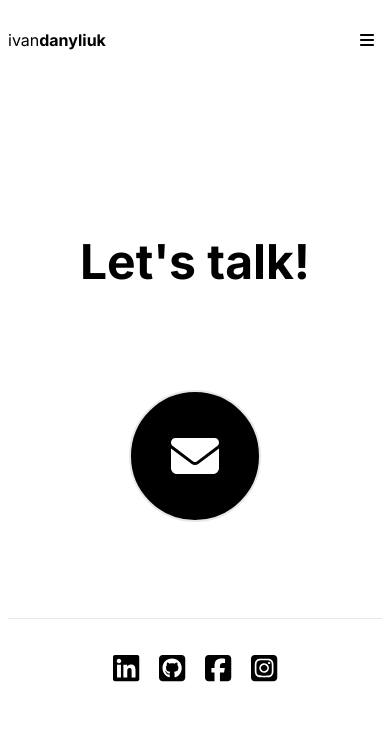
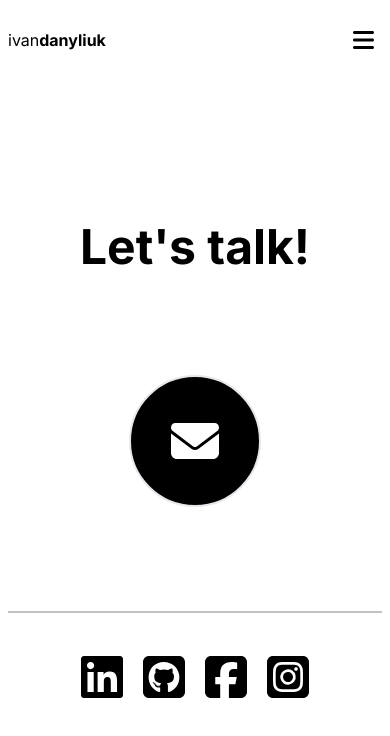
Before and after one commit to IvanDanyliuk/portfolio, a Next.js app: page /contact in a window 390 px wide. Shown: the top 736 px of the page. Built offline with nearby package versions, Linux system fonts and the light colour scheme.

Commit message:
fix styles

```diff
--- a/app/contact/page.tsx
+++ b/app/contact/page.tsx
@@ -5,14 +5,14 @@ import SocialMediaList from '@/components/SocialMediaList';
 
 export default function Contact() {
   return (
-    <div className='relative mx-auto py-6 w-full md:w-1/2 flex flex-col items-center'>
+    <div className='relative mx-auto py-6 w-full md:w-1/2 flex flex-col items-center overflow-hidden'>
       <h2 className='mb-10 font-bold text-5xl text-center'>Let's talk!</h2>
       <div>
         <Link href='mailto:ivandaniliuk@gmail.com' className='flex justify-center items-center my-16 p-10 text-5xl border-2 rounded-[50%] bg-black text-white pulse'>
           <FontAwesomeIcon icon={faEnvelope} />
         </Link>
       </div>
-      <hr className='my-8 w-full bg-gray-100 ' />
+      <div className='bg-gray-100 line' />
       <div>
         <SocialMediaList orientation='horizontal' />
       </div>
--- a/app/globals.css
+++ b/app/globals.css
@@ -19,6 +19,10 @@ main {
 }
 
 /* Layout */
+.nav-menu-mobile {
+  @apply animate-from-top;
+}
+
 .nav-link {
   @apply relative inline-block font-medium tracking-wide;
 }
@@ -40,11 +44,11 @@ main {
 }
 
 .socialMediaList__horizontal {
-  @apply flex w-full gap-5 justify-between items-center text-3xl;
+  @apply flex w-full gap-5 justify-between items-center text-5xl md:text-3xl;
 }
 
 .socialMediaList__vertical {
-  @apply flex flex-col w-full justify-center content-between text-3xl;
+  @apply flex flex-col w-full justify-center content-between text-5xl md:text-3xl;
 }
 
 .btn {
@@ -54,6 +58,19 @@ main {
 .btn__fixed-length {
   @apply w-72;
 }
+
+.field-container {
+  @apply w-full flex flex-col;
+}
+
+.field-label {
+  @apply mb-2 text-text-primary font-medium text-base;
+}
+
+.field {
+  @apply px-3 py-2 border-2 border-gray-100 rounded-md;
+}
+
 
 /* Home Page */
 .mainHeading {
@@ -65,35 +82,11 @@ main {
 }
 
 .greeting-block {
-  animation-duration: 3s;
-  animation-name: greeting;
-  animation-direction: alternate;
-}
-
-@keyframes greeting {
-  from {
-    left: -100%;
-  }
-
-  to {
-    left: 0;
-  }
+  @apply animate-from-left
 }
 
 .btns-block {
-  animation-duration: 3s;
-  animation-name: buttons;
-  animation-direction: alternate;
-}
-
-@keyframes buttons {
-  from {
-    margin-right: -100%;
-  }
-
-  to {
-    margin-right: 0;
-  }
+  @apply animate-from-right
 }
 
 .social-media {
@@ -115,32 +108,34 @@ main {
   @apply w-72 px-6 py-2 border-2 border-black rounded-3xl hover:bg-black text-center hover:text-white transition ;
 }
 
+
 /* About Page */
+
 
 /* Projects Page */
 
+
 /* Contact Page */
-.field-container {
-  @apply w-full flex flex-col;
+.pulse {
+  @apply animate-pulse;
 }
 
-.field-label {
-  @apply mb-2 text-text-primary font-medium text-base;
+.heading-block {
+  animation-duration: 3s;
+  animation-name: greeting;
+  animation-direction: alternate;
 }
 
-.field {
-  @apply px-3 py-2 border-2 border-gray-100 rounded-md;
+@keyframes heading {
+  from {
+    margin-bottom: -100%;
+  }
+
+  to {
+    margin-bottom: 0;
+  }
 }
 
-.pulse {
-  animation: pulse-animation 2s infinite;
+.line {
+  @apply my-10 w-0 h-[2px] mx-auto animate-from-center
 }
-
-@keyframes pulse-animation {
-  0% {
-    box-shadow: 0 0 0 0px rgba(0, 0, 0, 0.2);
-  }
-  100% {
-    box-shadow: 0 0 0 50px rgba(0, 0, 0, 0);
-  }
-}
--- a/app/page.tsx
+++ b/app/page.tsx
@@ -11,7 +11,7 @@ export default function Home() {
           <h1 className='mainHeading'>Hi! I am <strong className='font-bold'>Ivan Danyliuk</strong>.</h1>
           <h2 className='subHeading'>I am a creative frontend developer based in Ukraine</h2>
         </div>
-        <div className='w-full md:w-1/2 flex grow flex-col gap-5 items-center justify-center btns-block'>
+        <div className='relative w-full md:w-1/2 flex grow flex-col gap-5 items-center justify-center btns-block'>
           <Link
             href='/projects'
             className='cta-link'
--- a/components/Navbar.tsx
+++ b/components/Navbar.tsx
@@ -38,20 +38,20 @@ export default function Header() {
 
             <div className='absolute inset-y-0 right-0 flex items-center sm:hidden'>
               {/* Mobile menu button*/}
-              <Disclosure.Button className='relative inline-flex items-center justify-center p-2 text-black focus:outline-none focus:ring-2 focus:ring-inset focus:ring-white'>
+              <Disclosure.Button className='relative inline-flex items-center justify-center p-2 text-2xl text-black focus:outline-none focus:ring-2 focus:ring-inset focus:ring-white'>
                 <FontAwesomeIcon icon={faBars} />
               </Disclosure.Button>
             </div>
           </div>
 
-          <Disclosure.Panel className='sm:hidden absolute top-0 left-0 w-full h-full z-10 bg-white'>
-            <div className='p-3'>
-              <div className='w-full flex justify-end'>
-                <Disclosure.Button className='text-xl p-2'>
+          <Disclosure.Panel className='sm:hidden absolute top-0 left-0 w-full h-full z-10 bg-white nav-menu-mobile'>
+            <div className='px-2'>
+              <div className='w-full h-20 flex justify-end items-center'>
+                <Disclosure.Button className='text-2xl p-2'>
                   <FontAwesomeIcon icon={faXmark} />
                 </Disclosure.Button>
               </div>
-              <ul className='space-y-1 px-2 pb-3 pt-2'>
+              <ul className='space-y-5 px-2 pb-3 pt-2'>
                 {navLinks.map((item) => (
                   <li key={uuid()}>
                     <Disclosure.Button
@@ -68,8 +68,8 @@ export default function Header() {
                   </li>
                 ))}
               </ul>
-              <hr className='my-7 bg-gray-100' />
-              <div className='px-10'>
+              {/* <hr className='my-7 bg-gray-100' /> */}
+              <div className='px-5 py-5 w-full absolute left-0 bottom-3'>
                 <SocialMediaList orientation='horizontal' />
               </div>
             </div>
--- a/tailwind.config.ts
+++ b/tailwind.config.ts
@@ -11,7 +11,6 @@ const config: Config = {
       colors: {
         'text-primary': '#000000',
         'text-secondary': '#585858',
-        'black-100': '#000000',
         'gray-100': '#C1C1C1',
         'gray-200': '#F6F6F6',
         'gray-300': '#E2E2E2',
@@ -26,6 +25,35 @@ const config: Config = {
         // 'mt-100': '100%',
         // 'mb-100': '100%',
       },
+      keyframes: {
+        fromLeft: {
+          '0%': { left: '-100%' },
+          '100%': { left: '0' },
+        },
+        fromRight: {
+          '0%': { right: '-100%' },
+          '100%': { right: '0' },
+        },
+        fromCenter: {
+          '0%': { width: '0' },
+          '100%': { width: '100%' },
+        },
+        fromTop: {
+          '0%': { top: '-100' },
+          '100%': { top: '0' },
+        },
+        pulseFromCenter: {
+          '0%': { 'box-shadow': '0 0 0 0px rgba(0, 0, 0, 0.2)' },
+          '100%': { 'box-shadow': '0 0 0 50px rgba(0, 0, 0, 0)' },
+        }
+      },
+      animation: {
+        'from-center': 'fromCenter 1.25s ease forwards',
+        'from-left': 'fromLeft 3s alternate',
+        'from-right': 'fromRight 3s alternate',
+        'from-top': 'fromTop 3s ease',
+        'pulse': 'pulseFromCenter 2s infinite',
+      },
 
     },
   },
```
